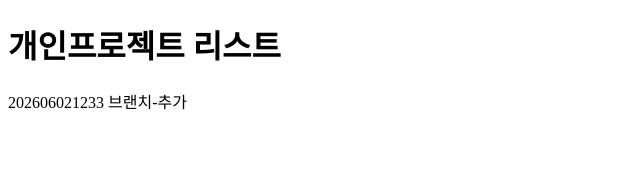
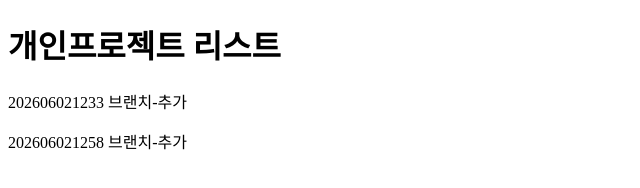
Before and after one commit to hiramram00-dotcom/ezen_2026_personal, a plain HTML site: page index.html in a window 1280 px wide. Shown: the whole page, without its empty margins (0-640 px from the left). Drawn offline with Linux system fonts and the light colour scheme.

Commit message:
202606021258

```diff
--- a/index.html
+++ b/index.html
@@ -8,5 +8,6 @@
 <body>
     <h1>개인프로젝트 리스트</h1>
     <p>202606021233 브랜치-추가</p>
+    <p>202606021258 브랜치-추가</p>
 </body>
 </html>
```
